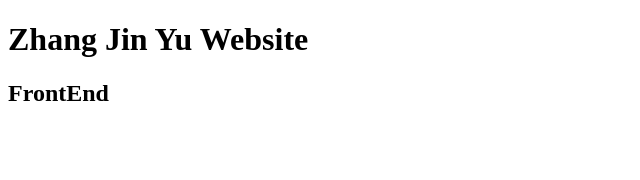
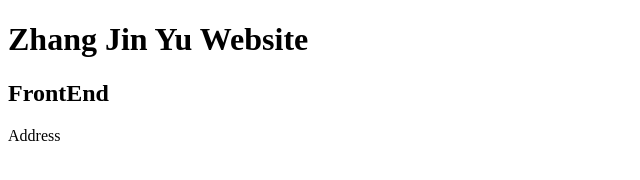
Before and after one commit to SiegeSailor/ZhangJinYu, a plain HTML site: page index.html in a window 1280 px wide. Shown: the full height of the page, 0-640 px from the left. Drawn offline with Linux system fonts and the light colour scheme.

Commit message:
Add address in footer

```diff
--- a/index.html
+++ b/index.html
@@ -8,6 +8,8 @@
             <h2>FrontEnd</h2>
         </div>
         <div class="content"></div>
-        <div class="footer"></div>
+        <div class="footer">
+            <p>Address</p>
+        </div>
     </div>
 </body>
```
